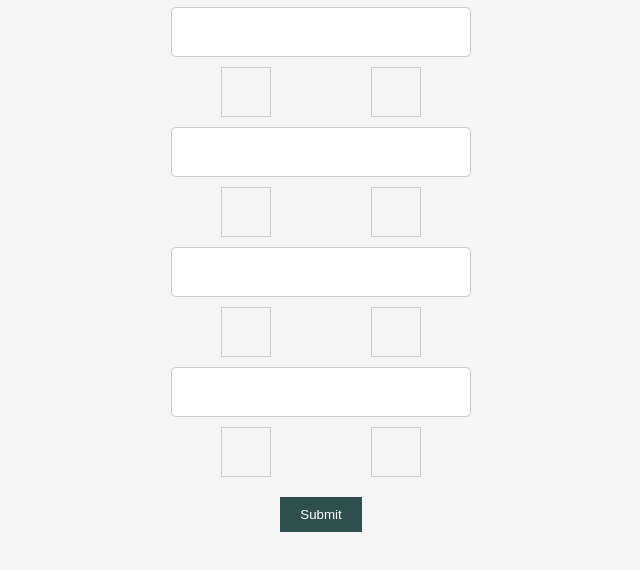
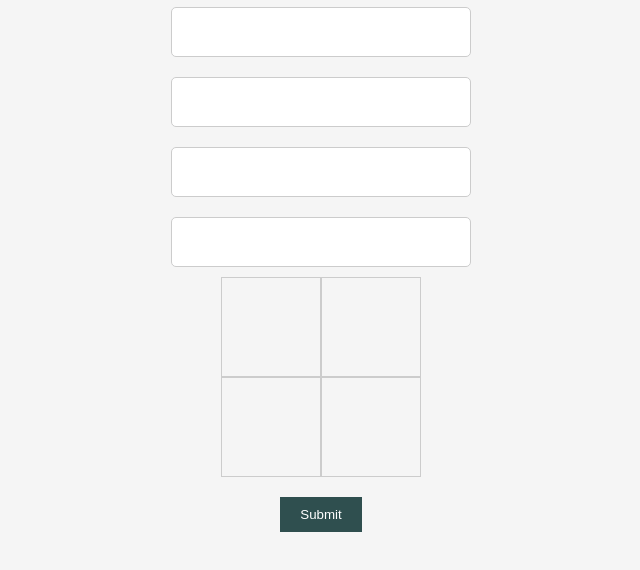
Before and after one commit to CarSig/LukaColors, a plain HTML site: page index.html in a window 1280 px wide. Shown: the part 154-724 px from the top of the page, without its empty margins (319-959 px from the left). Drawn offline with Linux system fonts and the light colour scheme.

Commit message:
displayed words in squares

```diff
--- a/colorsLuka.js
+++ b/colorsLuka.js
@@ -11,10 +11,10 @@ submit.addEventListener("click", (e) => {
     words.forEach((word) => {
 
         const div1Name = `color${word.id}a`;
-        const div2Name = `color${word.id}b`;
+
         const wordValue = word.value;
         const colors = wordToNumber(wordValue);
-        renderColors(colors.firstColor, colors.secondColor, div1Name, div2Name);
+        renderColors(colors.firstColor, colors.secondColor, div1Name, wordValue);
     })
 });
 
@@ -73,9 +73,21 @@ const wordToNumber = (word) => {
 // function that takes two colors and  updates the divs with the colors
 
 
-function renderColors(firstColor, secondColor, div1, div2) {
-    const div1Name = document.getElementById(div1);
-    const div2Name = document.getElementById(div2);
+
+function renderColors(firstColor, secondColor, div, word) {
+    const div1Name = document.getElementById(div);
     div1Name.style.backgroundColor = firstColor;
-    div2Name.style.backgroundColor = secondColor;
+    let firstTwoLetters = word[0] + word[1];
+    let secondTwoLetters = word[2] + word[3];
+    div1Name.innerHTML = `<div>${firstTwoLetters}</div><div>${secondTwoLetters}</div>`;
+
+
+    div1Name.style.textAlign = "center";
+
+
+    div1Name.style.fontSize = "2rem";
+    div1Name.style.color = secondColor;
+
+
+
 }
--- a/index.html
+++ b/index.html
@@ -12,36 +12,31 @@
       <h1>Enter your words</h1>
       <div>
         <input type="text" id="word1" min="4" max="4" />
-        <div class="colors">
-          <div class="color" id="colorword1a"></div>
-          <div class="color" id="colorword1b"></div>
-        </div>
       </div>
       <div>
         <input type="text" id="word2" min="4" max="4" />
-        <div class="colors">
-          <div class="color" id="colorword2a"></div>
-          <div class="color" id="colorword2b"></div>
-        </div>
       </div>
       <div>
         <input type="text" id="word3" min="4" max="4" />
-        <div class="colors">
-          <div class="color" id="colorword3a"></div>
-          <div class="color" id="colorword3b"></div>
-        </div>
       </div>
 
       <div>
         <input type="text" id="word4" min="4" max="4" />
-        <div class="colors">
+      </div>
+      <div class="colors">
+        <div style="display: flex">
+          <div class="color" id="colorword1a"></div>
+          <div class="color" id="colorword2a"></div>
+        </div>
+
+        <div style="display: flex">
+          <div class="color" id="colorword3a"></div>
           <div class="color" id="colorword4a"></div>
-          <div class="color" id="colorword4b"></div>
         </div>
       </div>
-
       <button type="submit" id="submit">Submit</button>
     </form>
+
     <script src="colorsLuka.js"></script>
   </body>
 </html>
--- a/styles.css
+++ b/styles.css
@@ -44,16 +44,19 @@ button:hover {
 }
 
 .color {
-  width: 50px;
-  height: 50px;
+  width: 100px;
+  height: 100px;
   border: 1px solid #ccc;
 
   cursor: pointer;
 }
 
 .colors {
+  margin-top: 3rem;
   display: flex;
-  flex-wrap: wrap;
-  justify-content: space-around;
-  width: 100%;
+  flex-direction: column;
+  align-items: center;
+  justify-content: center;
+
+  margin: 0 auto;
 }
```
